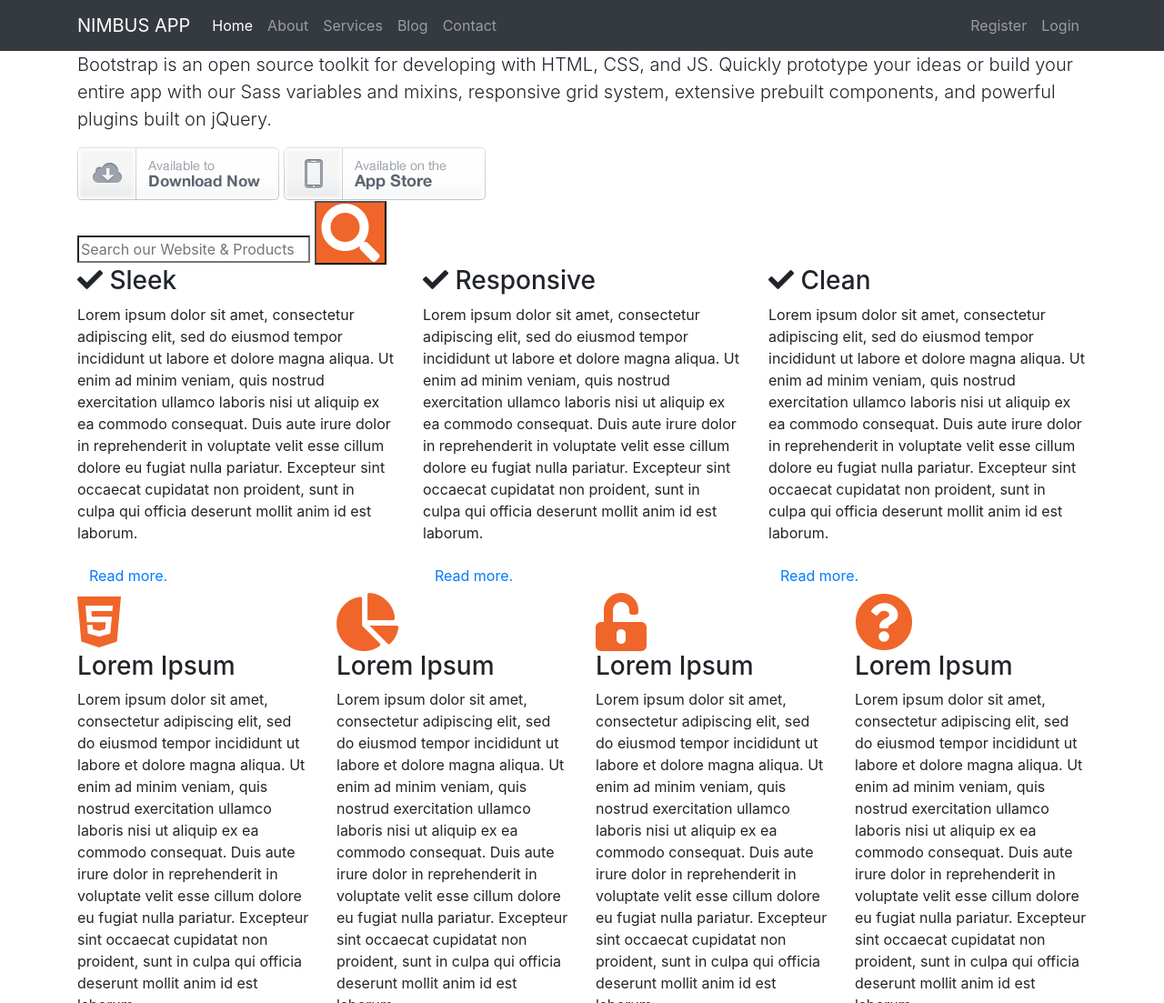
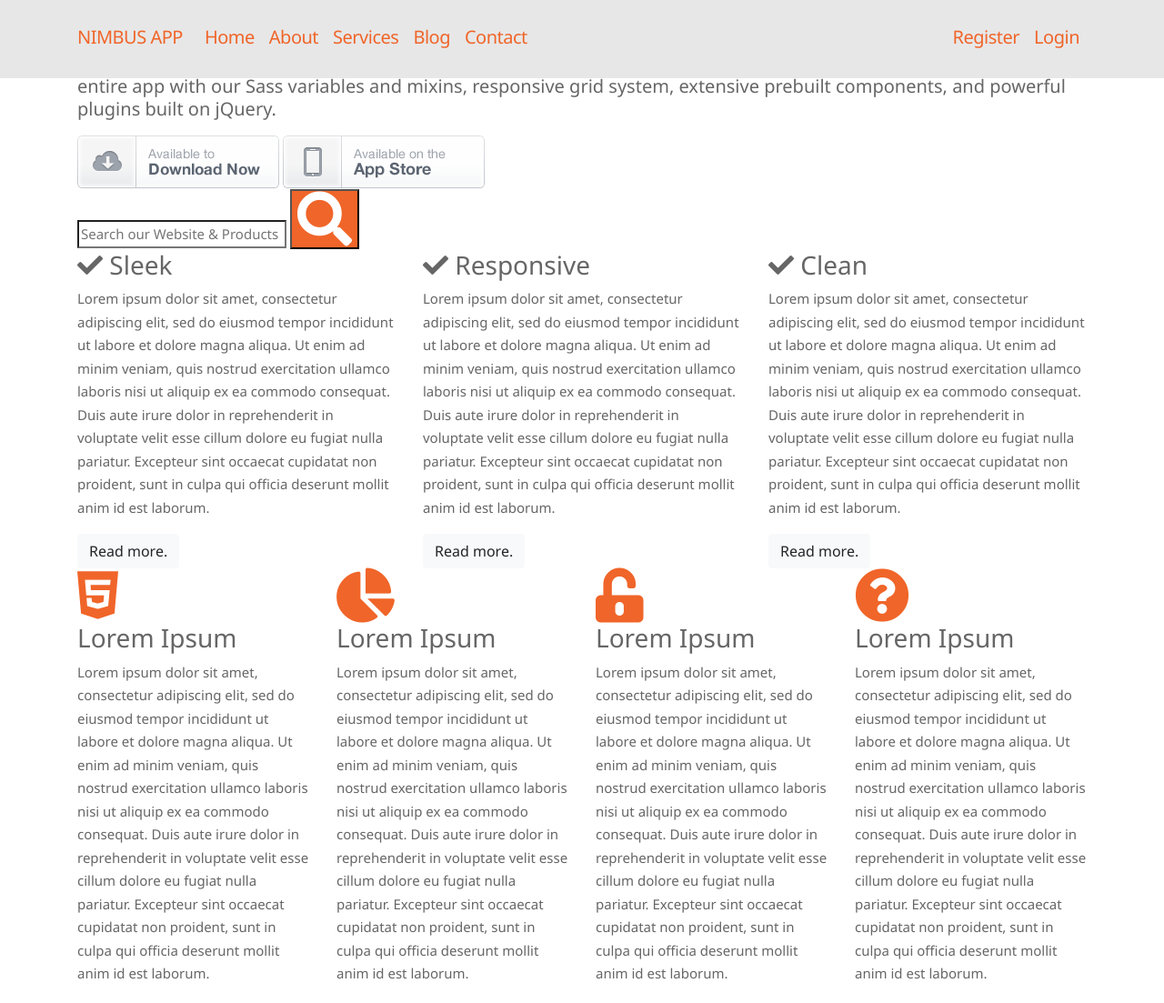
Before and after one commit to gonzalesrj/nimbusapp, a plain HTML site: page index.html in a window 1280 px wide. Shown: the top 1103 px of the page at 91% size. Drawn offline with nearby package versions, Linux system fonts and the light colour scheme.

Commit message:
add css styles for navigation bar and font styling using sass

```diff
--- a/index.html
+++ b/index.html
@@ -16,7 +16,7 @@
 
     <body>
         <header class="header-main">
-            <nav class="navbar navbar-expand-md navbar-dark bg-dark fixed-top">
+            <nav class="navbar navbar-expand-md fixed-top">
                 <div class="container">
                     <a class="navbar-brand" href="#">NIMBUS APP</a>
                     <button class="navbar-toggler" type="button" data-toggle="collapse" data-target="#navbarsExampleDefault" aria-controls="navbarsExampleDefault" aria-expanded="false" aria-label="Toggle navigation">
@@ -93,21 +93,21 @@
                         <div class="block block-primary">
                             <h3><i class="fas fa-check"></i> Sleek</h3>
                             <p>Lorem ipsum dolor sit amet, consectetur adipiscing elit, sed do eiusmod tempor incididunt ut labore et dolore magna aliqua. Ut enim ad minim veniam, quis nostrud exercitation ullamco laboris nisi ut aliquip ex ea commodo consequat. Duis aute irure dolor in reprehenderit in voluptate velit esse cillum dolore eu fugiat nulla pariatur. Excepteur sint occaecat cupidatat non proident, sunt in culpa qui officia deserunt mollit anim id est laborum.</p>
-                            <a href="#" class="btn btn-default">Read more.</a>
+                            <a href="#" class="btn btn-light">Read more.</a>
                         </div>
                     </div>
                     <div class="col-md-4">
                         <div class="block block-secondary">
                             <h3><i class="fas fa-check"></i> Responsive</h3>
                             <p>Lorem ipsum dolor sit amet, consectetur adipiscing elit, sed do eiusmod tempor incididunt ut labore et dolore magna aliqua. Ut enim ad minim veniam, quis nostrud exercitation ullamco laboris nisi ut aliquip ex ea commodo consequat. Duis aute irure dolor in reprehenderit in voluptate velit esse cillum dolore eu fugiat nulla pariatur. Excepteur sint occaecat cupidatat non proident, sunt in culpa qui officia deserunt mollit anim id est laborum.</p>
-                            <a href="#" class="btn btn-default">Read more.</a>
+                            <a href="#" class="btn btn-light">Read more.</a>
                         </div>
                     </div>
                     <div class="col-md-4">
                         <div class="block block-primary">
                             <h3><i class="fas fa-check"></i> Clean</h3>
                             <p>Lorem ipsum dolor sit amet, consectetur adipiscing elit, sed do eiusmod tempor incididunt ut labore et dolore magna aliqua. Ut enim ad minim veniam, quis nostrud exercitation ullamco laboris nisi ut aliquip ex ea commodo consequat. Duis aute irure dolor in reprehenderit in voluptate velit esse cillum dolore eu fugiat nulla pariatur. Excepteur sint occaecat cupidatat non proident, sunt in culpa qui officia deserunt mollit anim id est laborum.</p>
-                            <a href="#" class="btn btn-default">Read more.</a>
+                            <a href="#" class="btn btn-light">Read more.</a>
                         </div>
                     </div>
                 </div>
@@ -147,7 +147,7 @@
             <div class="container">
                 <div class="row">
                     <div class="col-md-6">
-                        <h2 >Use <span class="em-primary">Nimbus App</span> on All Devices</h2>
+                        <h2 class="page-header">Use <span class="em-primary">Nimbus App</span> on All Devices</h2>
                         <ul class="list list-feature">
                             <li><i class="fas fa-check"> <span>Lorem Ipsum Dolor</span></i></li>
                             <li><i class="fas fa-check"> <span>Lorem Ipsum Dolor</span></i></li>
@@ -170,7 +170,7 @@
                         <img class="device" src="img/device-iphone.png">
                     </div>
                     <div class="col-md-6">
-                        <h2 >Try Nimbus App For 30 Days FREE!</h2>
+                        <h2 class="page-header">Try Nimbus App For 30 Days FREE!</h2>
                         <p class="lead">Lorem ipsum dolor sit amet, consectetur adipiscing elit, sed do eiusmod tempor incididunt ut labore et dolore magna aliqua. Ut enim ad minim veniam, quis nostrud exercitation ullamco laboris nisi ut aliquip ex ea commodo consequat. Duis aute irure dolor in reprehenderit in voluptate velit esse cillum dolore eu fugiat nulla pariatur. Excepteur sint occaecat cupidatat non proident, sunt in culpa qui officia deserunt mollit anim id est laborum.</p>
                         <a href="#" class="btn btn-lg btn-default btn-rounded">Start Trial</a>
                     </div>
--- a/scss/base/_base.scss
+++ b/scss/base/_base.scss
@@ -0,0 +1,18 @@
+body {
+    font-family: $base-font-family;
+    font-size: $base-font-size;
+    line-height: 1.7em;
+    color: $base-font-color;
+}
+
+a {
+    color: $primary-color;
+}
+
+ul,li {
+    list-style: none;
+}
+
+input, textarea, button {
+    @include border-radius(0px);
+}
--- a/scss/base/_mixins.scss
+++ b/scss/base/_mixins.scss
@@ -0,0 +1,30 @@
+
+/* Mixins */
+
+@mixin border-radius($radius) {
+    -webkit-border-radius: $radius;
+    -moz-border-radius: $radius;
+    -ms-border-radius: $radius;
+    -o-border-radius: $radius;
+    border-radius: $radius;
+}
+
+@mixin add-border($size, $color, $position) {
+    @if $position == 'all' {
+        border: $size solid $color;
+    } @else if $position == 'top' {
+        border-top: $size solid $color;
+    } @else if $position == 'bottom' {
+        border-bottom: $size solid $color;
+    } @else if $position == 'right' {
+        border-right: $size solid $color;
+    } @else if $position == 'left' {
+        border-left: $size solid $color;
+    } @else if $position == 'top-bottom' {
+        border-left: $size solid $color;
+        border-bottom: $size solid $color;
+    } @else if $position == 'right-left' {
+        border-right: $size solid $color;
+        border-left: $size solid $color;
+    }
+}
--- a/scss/base/_normalize.scss
+++ b/scss/base/_normalize.scss
@@ -0,0 +1,7 @@
+h1, h2, h3, h4, h5, h6 {
+    margin-top: 0;
+}
+
+.page-header {
+    margin-top: 30px;
+}
--- a/scss/base/_variables.scss
+++ b/scss/base/_variables.scss
@@ -0,0 +1,10 @@
+/* Font Color */
+$base-font-size: 15px;
+$base-font-family: "Segoe UI", "Segoe WP", "Segoe Regular", sans-serif;
+$base-font-color: #666666;
+
+/* Background Colors */
+$primary-color: #F06529;
+$secondary-color: #E34C26;
+$light-color: #e7e7e7;
+$dark-color: #333333;
--- a/scss/layouts/_nav.scss
+++ b/scss/layouts/_nav.scss
@@ -0,0 +1,22 @@
+/* Navbar */
+
+.navbar {
+    width: 100%;
+    @include add-border(1px, $light-color, 'right-left');
+    min-height: 60px;
+    background: $light-color;
+    margin-bottom: 30px;
+
+    a {
+        color: $primary-color !important;
+        font-size: 20px;
+        letter-spacing: -0.5px;
+        padding-bottom: 24px !important;
+        padding-top: 20px !important;
+    }
+
+    a:hover {
+        background: $primary-color;
+        color: #fff;
+    }
+}
--- a/scss/main.scss
+++ b/scss/main.scss
@@ -5,19 +5,19 @@
 */
 
 /* BASE - Base styles, variables, mixins, etc. */
-@import 'base/_base.scss';
+@import 'base/_variables.scss';
 @import 'base/_mixins.scss';
 @import 'base/_normalize.scss';
-@import 'base/_variables.scss';
+@import 'base/_base.scss';
 
 /* LAYOUTS - Page layout styles */
+@import 'layouts/_nav.scss';
 @import 'layouts/_header.scss';
-@import 'layouts/_nav.scss';
 @import 'layouts/_footer.scss';
 
 /* MODULES - Individual site components */
+@import 'modules/_typography.scss';
 @import 'modules/_blocks.scss';
 @import 'modules/_buttons.scss';
+@import 'modules/_sections.scss';
 @import 'modules/_components.scss';
-@import 'modules/_sections.scss';
-@import 'modules/_typography.scss';
```
Also changed, not shown: about.html (+3 -3 lines), blog.html (+5 -5 lines), contact.html (+1 -1 lines), services.html (+2 -2 lines), css/main.css, 1 other file.
